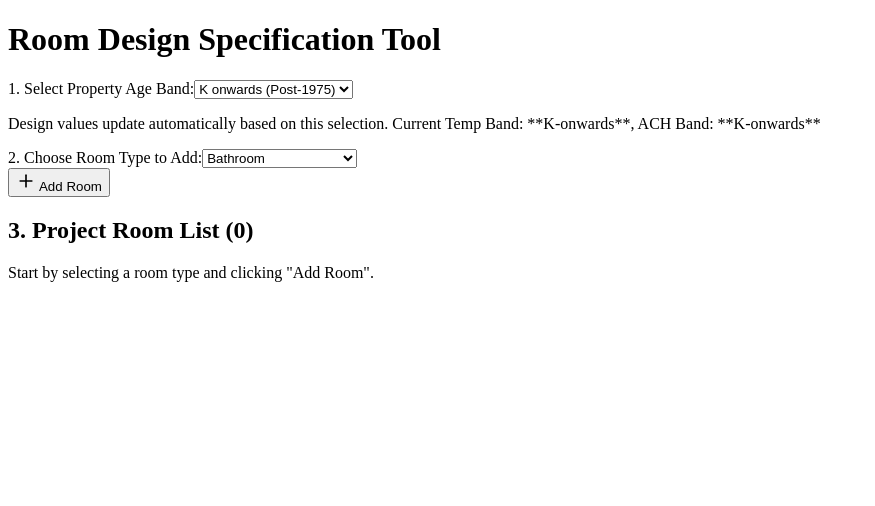
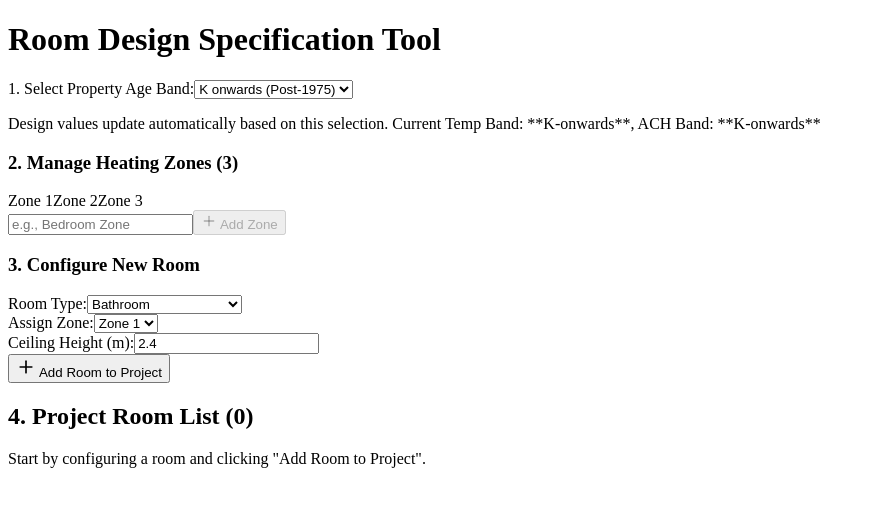
Before and after one commit to damowhu11-1979/heat-demand, a Next.js app: page /rooms in a window 1280 px wide. Shown: the top 506 px of the page, without its empty margins (0-875 px from the left). Built offline with nearby package versions, Linux system fonts and the light colour scheme.

Commit message:
Update page.tsx

```diff
--- a/app/rooms/page.tsx
+++ b/app/rooms/page.tsx
@@ -1,5 +1,5 @@
 import React, { useState, useCallback, useEffect } from 'react';
-import { Plus, X, Edit, Thermometer, Wind, Save } from 'lucide-react';
+import { Plus, X, Edit, Thermometer, Wind, Save, Ruler, LayoutGrid } from 'lucide-react'; // Changed Rulers to Ruler
 
 // --- Room Design Constants derived from uploaded documents ---
 
@@ -10,6 +10,8 @@ const ROOM_TYPES = [
   'Kitchen', 'Landing', 'Lounge/sitting room', 'Living room',
   'Shower room', 'Store room', 'Study', 'Toilet', 'Utility room'
 ];
+
+const DEFAULT_ZONES = ['Zone 1', 'Zone 2', 'Zone 3'];
 
 // Design Temperature (°C) from design-conditions.pdf (Table 3.6)
 const DESIGN_TEMPERATURES = {
@@ -108,7 +110,7 @@ const RoomValueEditor = ({
           <input
             type="number"
             step={step}
-            min={0}
+            min={field === 'customTemp' ? 10 : 0} // Set min temp reasonable minimum
             value={currentValue}
             onChange={(e) => handleChange(id, field, e.target.value)}
             onBlur={() => stopEditing()}
@@ -152,19 +154,24 @@ const RoomValueEditor = ({
 };
 
 
-// Main App Component
-const App = () => {
+// Main Component - Renamed from App to RoomDesigner to match import
+const RoomDesigner = () => {
   // State for all rooms in the project
   const [rooms, setRooms] = useState([]);
   // State for the selected property age band
   const [ageBand, setAgeBand] = useState('K-onwards');
+  // State for heating zones (reintroduced)
+  const [zones, setZones] = useState(DEFAULT_ZONES);
+  const [newZoneName, setNewZoneName] = useState('');
 
   // State for editing:
   const [editingId, setEditingId] = useState(null); // ID of the room being edited (for name or values)
-  const [editingField, setEditingField] = useState(null); // Field being edited ('name', 'customTemp', or 'customAch')
+  const [editingField, setEditingField] = useState(null); // Field being edited ('name', 'customTemp', 'customAch', 'ceilingHeight', or 'zone')
 
-  // State for the room type selector
+  // State for the room creation form inputs:
   const [selectedRoomType, setSelectedRoomType] = useState(ROOM_TYPES[0]);
+  const [selectedZone, setSelectedZone] = useState(DEFAULT_ZONES[0]);
+  const [newRoomCeilingHeight, setNewRoomCeilingHeight] = useState(2.4); // Default to a standard ceiling height
 
 
   /**
@@ -181,7 +188,7 @@ const App = () => {
         if (match) {
             highestSuffix = Math.max(highestSuffix, parseInt(match[1], 10));
         } else if (room.name === type) {
-            // Treat the base name "Bedroom" as index 1
+            // Treat the base name "Bedroom" as index 1 if it exists alone
             highestSuffix = Math.max(highestSuffix, 1);
         }
     });
@@ -194,7 +201,8 @@ const App = () => {
     }
 
     // Ensure the generated name is unique *before* setting it
-    let proposedName = nextSuffix === 1 ? type : `${type} ${nextSuffix}`;
+    let proposedName = nextSuffix === 1 && highestSuffix === 0 ? type : `${type} ${nextSuffix}`;
+
     let suffix = nextSuffix;
 
     while (rooms.some(room => room.name === proposedName)) {
@@ -202,12 +210,17 @@ const App = () => {
         proposedName = `${type} ${suffix}`;
     }
 
+    // Final check: If the highest suffix was 0, and we generated 'Type 1', we should just use 'Type' unless 'Type' already exists
+    if (highestSuffix === 0 && proposedName === `${type} 1` && !rooms.some(room => room.name === type)) {
+      return type;
+    }
+
     return proposedName;
 
   }, [rooms]);
 
   /**
-   * Adds a new room with initial design values.
+   * Adds a new room with initial design values, zone, and ceiling height.
    */
   const addRoom = () => {
     const type = selectedRoomType;
@@ -220,13 +233,27 @@ const App = () => {
       id: Date.now(), // Unique ID
       type: type,
       name: newName,
+      zone: selectedZone, // New field
+      ceilingHeight: newRoomCeilingHeight, // New field
       designTemp: temp, // Calculated default (baseline)
       customTemp: temp, // User-editable temperature (defaults to designTemp)
-      designAch: ach,   // Calculated default (baseline)
-      customAch: ach,   // User-editable ACH (defaults to designAch)
+      designAch: ach,    // Calculated default (baseline)
+      customAch: ach,    // User-editable ACH (defaults to designAch)
     };
 
     setRooms(prevRooms => [...prevRooms, newRoom]);
+  };
+
+  /**
+   * Adds a new heating zone.
+   */
+  const addZone = () => {
+    const trimmedName = newZoneName.trim();
+    if (trimmedName && !zones.includes(trimmedName)) {
+      setZones(prevZones => [...prevRooms, trimmedName]); // BUG FIX: changed prevRooms to prevZones
+      setSelectedZone(trimmedName);
+      setNewZoneName('');
+    }
   };
 
   /**
@@ -243,7 +270,7 @@ const App = () => {
         return {
           ...room,
           designTemp: temp, // Update baseline
-          designAch: ach,   // Update baseline
+          designAch: ach,    // Update baseline
           // customTemp and customAch remain as they were, allowing the user's override to persist.
         };
       });
@@ -259,7 +286,7 @@ const App = () => {
   };
 
   /**
-   * Starts editing a specific room field (name, customTemp, customAch).
+   * Starts editing a specific room field (name, customTemp, customAch, zone, ceilingHeight).
    */
   const startEditing = (id, field) => {
     setEditingId(id);
@@ -275,18 +302,18 @@ const App = () => {
   };
 
   /**
-   * Handles changes to the room name.
+   * Handles changes to the room name or zone.
    */
-  const handleNameChange = (id, newName) => {
+  const handleStringChange = (id, field, value) => {
     setRooms(prevRooms =>
       prevRooms.map(room =>
-        room.id === id ? { ...room, name: newName } : room
+        room.id === id ? { ...room, [field]: value } : room
       )
     );
   };
 
   /**
-   * Handles changes to custom numerical values (Temp or ACH).
+   * Handles changes to custom numerical values (Temp, ACH, or Ceiling Height).
    */
   const handleCustomValueChange = (id, field, value) => {
     let numValue = parseFloat(value);
@@ -294,13 +321,18 @@ const App = () => {
     setRooms(prevRooms =>
       prevRooms.map(room => {
         if (room.id === id) {
-            // If parsing fails or value is empty, revert to the design value of that field type
             let newValue = numValue;
+
             if (isNaN(numValue) || value === '') {
-                newValue = field === 'customTemp' ? room.designTemp : room.designAch;
+              // Revert to the default/design value if input is invalid/empty
+              if (field === 'customTemp') newValue = room.designTemp;
+              else if (field === 'customAch') newValue = room.designAch;
+              else if (field === 'ceilingHeight') newValue = 2.4; // Default ceiling height
             }
-            // Ensure ACH cannot be negative, although the input type handles this with 'min=0'
+
+            // Ensure bounds
             if (field === 'customAch' && newValue < 0) newValue = 0;
+            if (field === 'ceilingHeight' && newValue < 1.8) newValue = 1.8; // Minimum reasonable height
 
             return { ...room, [field]: newValue };
         }
@@ -308,6 +340,92 @@ const App = () => {
       })
     );
   };
+
+
+  // Component for editing/displaying Zone and Ceiling Height
+  const RoomDetailEditor = ({ room }) => {
+    const isCeilingEditing = editingId === room.id && editingField === 'ceilingHeight';
+    const isZoneEditing = editingId === room.id && editingField === 'zone';
+
+    return (
+      <div className="flex items-center gap-4 text-sm text-gray-700 mt-2">
+        {/* Ceiling Height Display/Editor */}
+        <div className="flex items-center bg-gray-100 px-3 py-1 rounded-full shadow-inner">
+          <Ruler size={16} className="text-purple-500 mr-2" />
+          <span className="font-semibold mr-1">Ceiling:</span>
+          {isCeilingEditing ? (
+            <div className="flex items-center">
+              <input
+                type="number"
+                step="0.1"
+                min="1.8"
+                value={room.ceilingHeight}
+                onChange={(e) => handleCustomValueChange(room.id, 'ceilingHeight', e.target.value)}
+                onBlur={stopEditing}
+                onKeyPress={(e) => { if (e.key === 'Enter') stopEditing(); }}
+                className="w-12 p-0.5 border-b border-indigo-500 text-center font-bold text-gray-900 bg-transparent focus:outline-none"
+                autoFocus
+              />
+              <span className="ml-0.5 text-gray-700">m</span>
+            </div>
+          ) : (
+            <div className="flex items-center">
+              <span className="ml-0.5 font-bold text-gray-800">
+                {room.ceilingHeight.toFixed(1)} m
+              </span>
+              <button
+                onClick={() => startEditing(room.id, 'ceilingHeight')}
+                className="ml-2 p-1 text-gray-400 hover:text-indigo-600 transition duration-150 rounded-full hover:bg-indigo-50"
+                aria-label="Edit ceiling height"
+              >
+                <Edit size={14} />
+              </button>
+            </div>
+          )}
+        </div>
+
+        {/* Zone Display/Editor */}
+        <div className="flex items-center bg-gray-100 px-3 py-1 rounded-full shadow-inner">
+          <LayoutGrid size={16} className="text-green-600 mr-2" />
+          <span className="font-semibold mr-1">Zone:</span>
+          {isZoneEditing ? (
+            <div className="flex items-center">
+              <select
+                value={room.zone}
+                onChange={(e) => handleStringChange(room.id, 'zone', e.target.value)}
+                onBlur={stopEditing}
+                className="p-0.5 border-b border-indigo-500 text-center font-bold text-gray-900 bg-transparent focus:outline-none"
+                autoFocus
+              >
+                {zones.map(zone => <option key={zone} value={zone}>{zone}</option>)}
+              </select>
+              <button
+                onClick={stopEditing}
+                className="ml-2 p-1 text-green-600 hover:text-green-800 transition duration-150 rounded-full"
+                aria-label="Save custom zone"
+              >
+                <Save size={14} />
+              </button>
+            </div>
+          ) : (
+            <div className="flex items-center">
+              <span className="ml-0.5 font-bold text-green-700">
+                {room.zone}
+              </span>
+              <button
+                onClick={() => startEditing(room.id, 'zone')}
+                className="ml-2 p-1 text-gray-400 hover:text-indigo-600 transition duration-150 rounded-full hover:bg-indigo-50"
+                aria-label="Edit room zone"
+              >
+                <Edit size={14} />
+              </button>
+            </div>
+          )}
+        </div>
+      </div>
+    );
+  };
+
 
   return (
     <div className="p-4 sm:p-8 bg-gray-50 min-h-screen font-sans">
@@ -335,11 +453,48 @@ const App = () => {
         </p>
       </div>
 
-      {/* Add New Room Section */}
-      <div className="flex flex-col sm:flex-row items-stretch sm:items-center gap-4 mb-10 p-4 bg-indigo-50 border-2 border-indigo-400 rounded-xl shadow-xl">
-        <div className="flex-grow">
+      {/* Zone Management Section (New) */}
+      <div className="mb-8 p-4 bg-white shadow-lg rounded-lg border border-green-200">
+        <h3 className="text-lg font-semibold text-gray-800 mb-2">
+          2. Manage Heating Zones ({zones.length})
+        </h3>
+        <div className="flex flex-wrap gap-2 mb-4">
+          {zones.map(zone => (
+            <span key={zone} className="px-3 py-1 text-xs font-medium bg-green-100 text-green-800 rounded-full border border-green-300">
+              {zone}
+            </span>
+          ))}
+        </div>
+        <div className="flex gap-2">
+          <input
+            type="text"
+            placeholder="e.g., Bedroom Zone"
+            value={newZoneName}
+            onChange={(e) => setNewZoneName(e.target.value)}
+            onKeyPress={(e) => { if (e.key === 'Enter') addZone(); }}
+            className="flex-grow p-2 border border-gray-300 rounded-lg text-gray-900 shadow-sm"
+          />
+          <button
+            onClick={addZone}
+            disabled={!newZoneName.trim() || zones.includes(newZoneName.trim())}
+            className="flex items-center bg-green-600 text-white px-4 py-2 rounded-lg font-semibold shadow-md hover:bg-green-700 disabled:bg-gray-400 transition duration-150"
+          >
+            <Plus size={16} className="mr-1" /> Add Zone
+          </button>
+        </div>
+      </div>
+
+
+      {/* Add New Room Section (Updated) */}
+      <div className="flex flex-col gap-4 mb-10 p-4 bg-indigo-50 border-2 border-indigo-400 rounded-xl shadow-xl">
+        <h3 className="text-lg font-semibold text-indigo-700">
+          3. Configure New Room
+        </h3>
+        <div className="grid grid-cols-1 md:grid-cols-3 gap-4">
+          {/* Room Type */}
+          <div>
             <label htmlFor="room-type-select" className="block text-sm font-medium text-indigo-700 mb-1">
-            2. Choose Room Type to Add:
+              Room Type:
             </label>
             <select
               id="room-type-select"
@@ -352,22 +507,57 @@ const App = () => {
               ))}
             </select>
           </div>
+
+          {/* Zone Selection */}
+          <div>
+            <label htmlFor="zone-select" className="block text-sm font-medium text-indigo-700 mb-1">
+              Assign Zone:
+            </label>
+            <select
+              id="zone-select"
+              value={selectedZone}
+              onChange={(e) => setSelectedZone(e.target.value)}
+              className="w-full p-2 border border-indigo-300 rounded-lg text-gray-900 shadow-sm focus:ring-indigo-500 focus:border-indigo-500"
+            >
+              {zones.map(zone => (
+                <option key={zone} value={zone}>{zone}</option>
+              ))}
+            </select>
+          </div>
+
+          {/* Ceiling Height Input */}
+          <div>
+            <label htmlFor="ceiling-height-input" className="block text-sm font-medium text-indigo-700 mb-1">
+              Ceiling Height (m):
+            </label>
+            <input
+              id="ceiling-height-input"
+              type="number"
+              step="0.1"
+              min="1.8"
+              value={newRoomCeilingHeight}
+              onChange={(e) => setNewRoomCeilingHeight(parseFloat(e.target.value))}
+              className="w-full p-2 border border-indigo-300 rounded-lg text-gray-900 shadow-sm focus:ring-indigo-500 focus:border-indigo-500"
+            />
+          </div>
+        </div>
+
         <button
           onClick={addRoom}
-          className="flex items-center justify-center sm:self-end bg-indigo-600 text-white px-6 py-2 rounded-lg font-semibold shadow-md hover:bg-indigo-700 transition duration-150 transform hover:scale-[1.02]"
+          className="flex items-center justify-center sm:self-end bg-indigo-600 text-white px-6 py-2 rounded-lg font-semibold shadow-md hover:bg-indigo-700 transition duration-150 transform hover:scale-[1.02] mt-4"
         >
-          <Plus size={20} className="mr-2" /> Add Room
+          <Plus size={20} className="mr-2" /> Add Room to Project
         </button>
       </div>
 
       {/* Room List */}
       <h2 className="text-2xl font-semibold text-gray-800 mb-4">
-        3. Project Room List ({rooms.length})
+        4. Project Room List ({rooms.length})
       </h2>
       <div className="space-y-4">
         {rooms.length === 0 ? (
           <p className="text-gray-500 p-6 bg-white rounded-lg shadow-inner text-center">
-            Start by selecting a room type and clicking "Add Room".
+            Start by configuring a room and clicking "Add Room to Project".
           </p>
         ) : (
           rooms.map((room) => {
@@ -378,17 +568,17 @@ const App = () => {
                 key={room.id}
                 className="flex flex-col md:flex-row items-start md:items-center justify-between p-4 bg-white rounded-xl shadow-md transition duration-100 hover:shadow-lg border-l-4 border-indigo-500"
               >
-                {/* Room Name & Edit */}
+                {/* Room Name, Type, Zone, and Ceiling */}
                 <div className="flex-1 min-w-0 mb-3 md:mb-0">
                   <span className="block text-xs font-medium text-indigo-600 uppercase mb-1">
                     {room.type}
                   </span>
-                  <div className="flex items-center gap-2">
+                  <div className="flex items-center gap-2 mb-2">
                     {isNameEditing ? (
                       <input
                         type="text"
                         value={room.name}
-                        onChange={(e) => handleNameChange(room.id, e.target.value)}
+                        onChange={(e) => handleStringChange(room.id, 'name', e.target.value)}
                         onBlur={stopEditing}
                         onKeyPress={(e) => {
                           if (e.key === 'Enter') stopEditing();
@@ -409,6 +599,9 @@ const App = () => {
                       <Edit size={16} />
                     </button>
                   </div>
+                  {/* Zone and Ceiling Editors (New Detail Row) */}
+                  <RoomDetailEditor room={room} />
+
                 </div>
 
                 {/* Design Values Editors */}
@@ -465,4 +658,4 @@ const App = () => {
   );
 };
 
-export default App;
+export default RoomDesigner;
```
Lines whose indentation alone changed are shown as unchanged.
